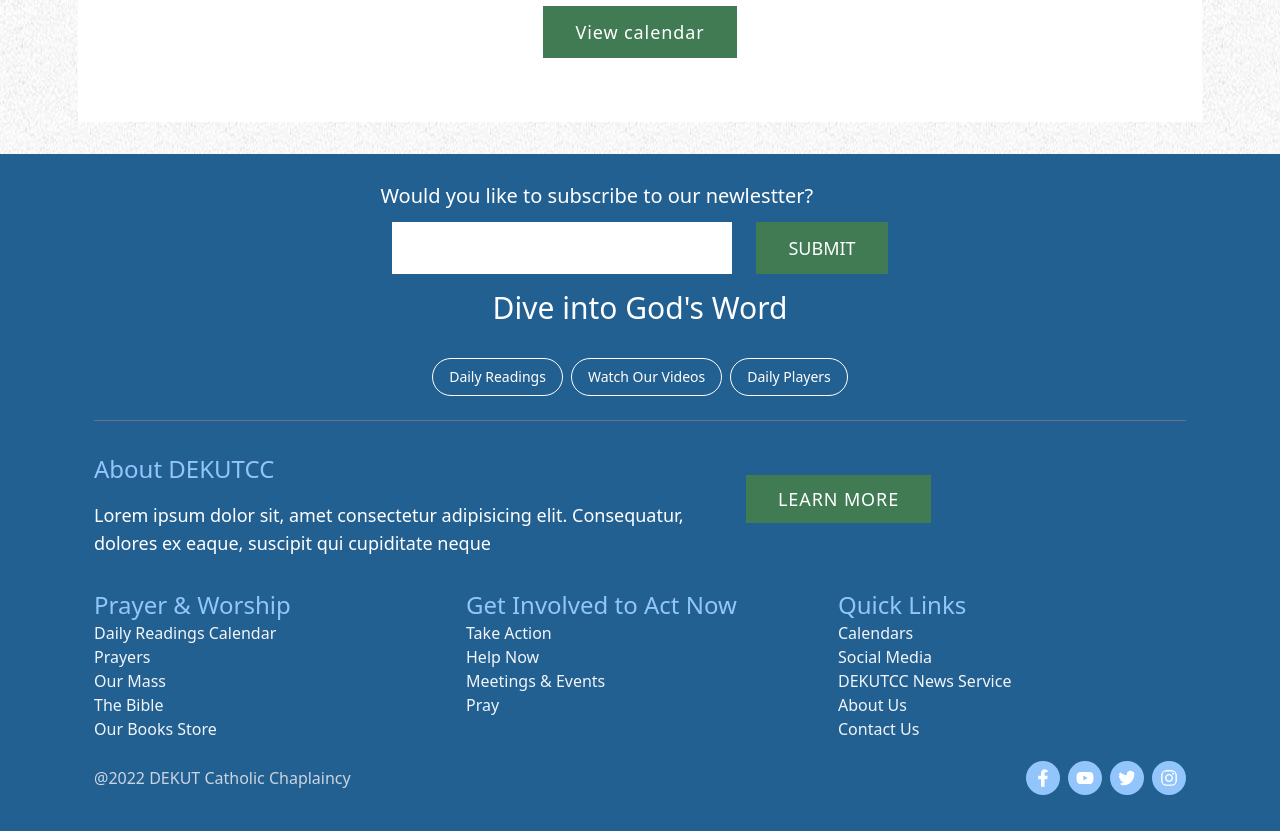
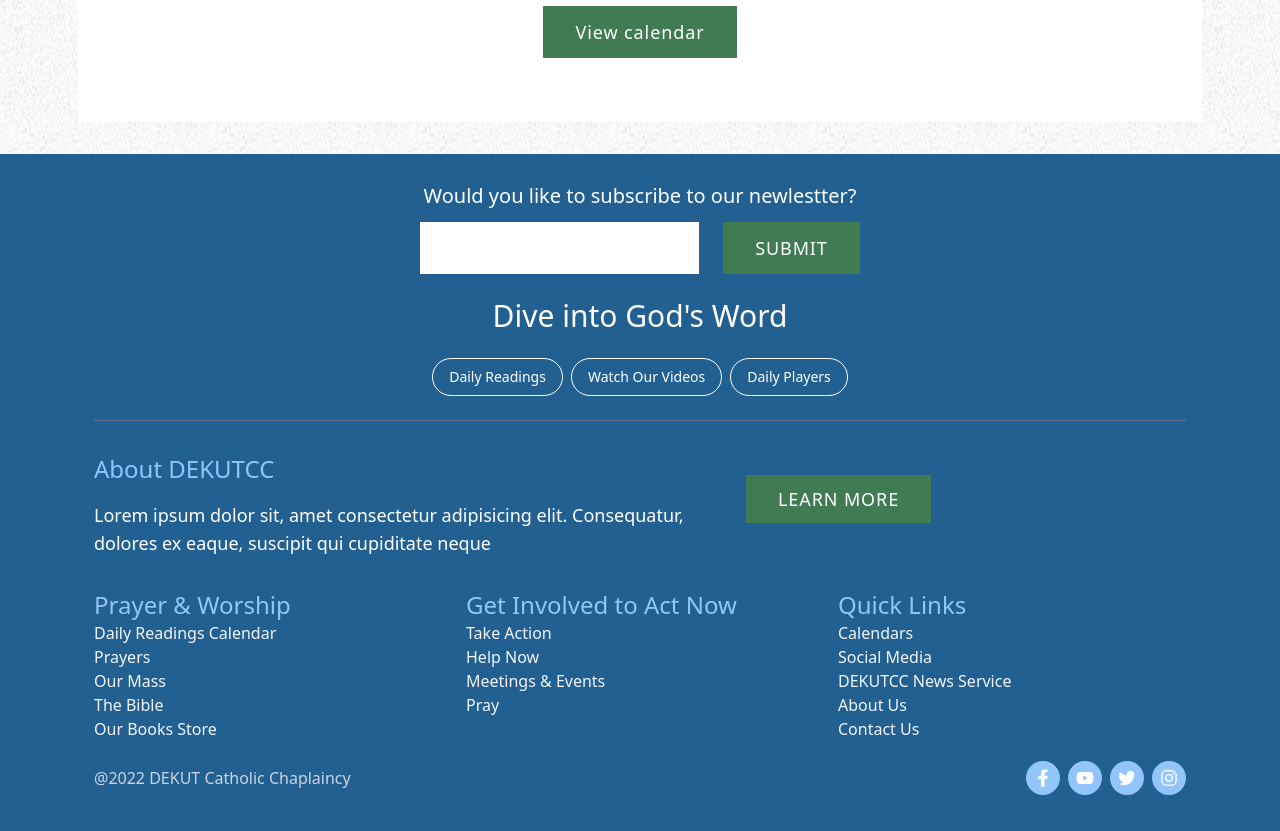
Before and after one commit to marville001/caweb-new, a React (Create React App) app: page / in a window 1280 px wide. Shown: the part 3894-4725 px from the top of the page. Built offline with nearby package versions, Linux system fonts and the light colour scheme.

Commit message:
Centered the newsletter form

```diff
--- a/src/components/Footer.jsx
+++ b/src/components/Footer.jsx
@@ -8,26 +8,29 @@ const Footer = () => {
     <div className="bg-dodge-blue min-h-[30vh] py-4">
       <div className="container">
         <div className="flex flex-col items-center pb-6">
-          <div className="flex flex-col content-center justify-center ">
-            <p className="text-xl text-white my-3">
+          <div className="flex flex-col content-center justify-center">
+            <div className="flex flex-col  content-center justify-center">
+              <p className="text-xl text-white my-3 mx-auto">
                 Would you like to subscribe to our newlestter?
               </p>
               <div className="flex flex-row content-center justify-center ">
                 <input
-                className="text-lg mx-3 py-3  px-10  bg-white"
+                  className="text-medium mx-3 px-6 py-3  bg-white"
                   type="email"
                   value={email}
                   onChange={(e) => {
                     setEmail(e.target.value);
                   }}
                 />
-              <button className="bg-sea-green text-white mx-3 py-3  px-8 text-lg font-medium  hover:opacity-90 uppercase ">
+                <button className="bg-sea-green text-white mx-3 py-3  px-8 text-lg font-medium -tracking-tighter hover:opacity-90 uppercase ">
                   Submit
                 </button>
               </div>
             </div>
-          <h2 className="text-3xl text-white my-4">Dive into God's Word</h2>
-          <div className="flex flex-col sm:flex-row gap-2 mt-4">
+            <h2 className="text-3xl text-white mx-auto mt-6 mb-2">
+              Dive into God's Word
+            </h2>
+            <div className="flex flex-col content-center justify-center sm:flex-row gap-2 mt-4">
               <button className="rounded-full text-sm text-white hover:bg-white hover:text-dodge-blue px-4 py-2 border border-white">
                 Daily Readings
               </button>
@@ -37,6 +40,7 @@ const Footer = () => {
               <button className="rounded-full text-sm text-white hover:bg-white hover:text-dodge-blue px-4 py-2 border border-white">
                 Daily Players
               </button>
+            </div>
           </div>
         </div>
 
```
Lines whose indentation alone changed are shown as unchanged.
